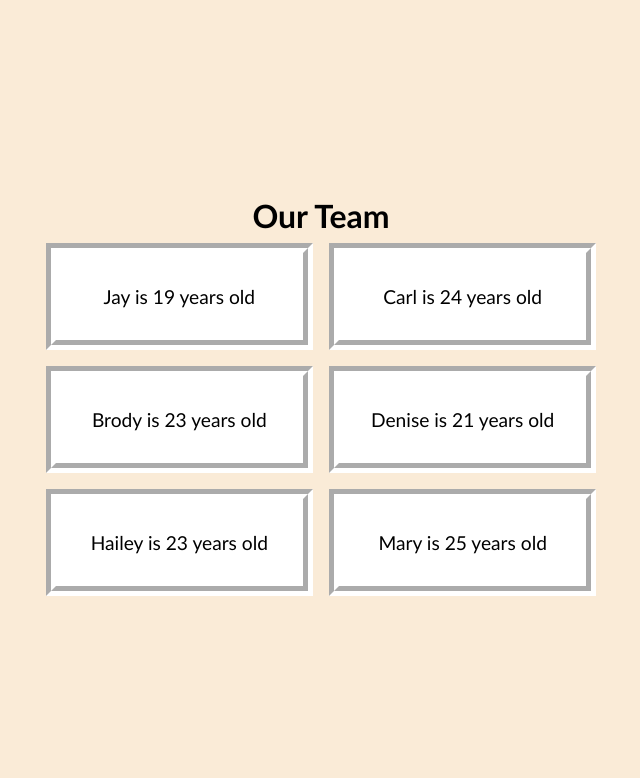
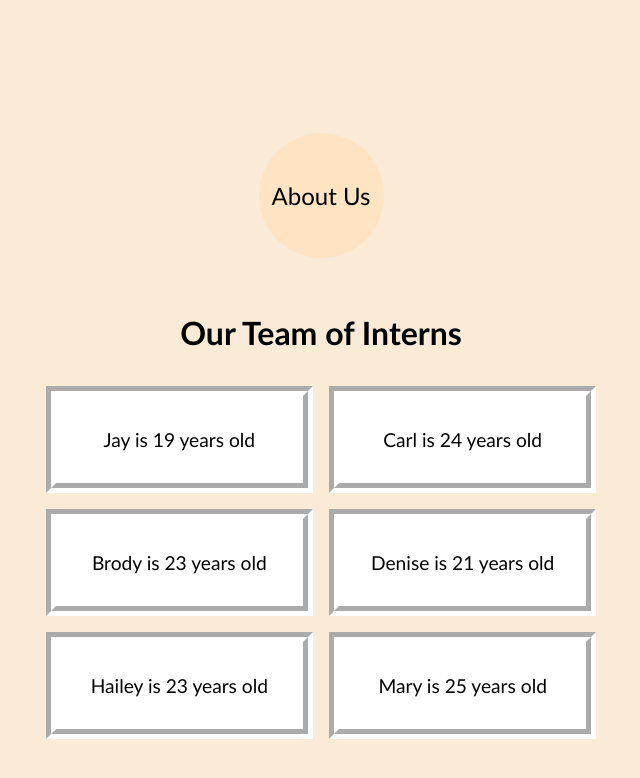
Before and after one commit to jeniahc/aboutpagemockup, a plain HTML site: page index.html in a window 1280 px wide. Shown: the whole page, without its empty margins (319-959 px from the left). Drawn offline with Linux system fonts and the light colour scheme.

Commit message:
project3

```diff
--- a/app.js
+++ b/app.js
@@ -32,3 +32,19 @@ let details = data.map(function(item) {
 });
 
 info.innerHTML = details.join("\n");
+
+
+const circle = document.querySelector("#circle");
+
+circle.addEventListener("mouseenter", () => {
+     //exclamation point says opposite; "if cicle does NOT contain hover"
+    if(!circle.classList.contains("hover")) {
+        circle.classList.add("hover");
+    }
+});
+
+circle.addEventListener("mouseleave", () => {
+    if(circle.classList.contains("hover")) {
+        circle.classList.remove("hover");
+    }
+});
--- a/index.html
+++ b/index.html
@@ -7,8 +7,11 @@
     <link rel="stylesheet" href="styles.css">
 </head>
 <body>
-    <h1>Our Team</h1>
+    <div id="circle">About Us</div>
+    <h1>Our Team of Interns</h1>
     <div id="info"></div>
+
     <script src="app.js"></script>
+
 </body>
 </html>
--- a/styles.css
+++ b/styles.css
@@ -10,12 +10,18 @@ body {
     flex-direction: column;
     justify-content: center;
     align-items: center;
-    height: 100vh;
+    height: 110vh;
     background-color: antiquewhite;
+}
+
+h1 {
+    padding-top: 55px;
+    height: 10vh;
 }
 
 #info {
     display: grid;
+    padding-top: 40px;
     grid-template-columns: 1fr 1fr;
 }
 
@@ -31,3 +37,21 @@ body {
     font-size: 1.2rem;
     text-align: center;
 }
+
+#circle {
+    display:flex;
+    justify-content: center;
+    align-items: center;
+    height: 125px;
+    width:125px;
+    background-color: bisque;
+    border-radius: 100px;
+    font-size: 1.5rem;
+    color:black;
+    cursor:pointer;
+    transition: cubic-bezier(0.075, 0.82, 0.165, 1) 3s;
+}
+
+.hover {
+    transform: scale(2);
+}
```
